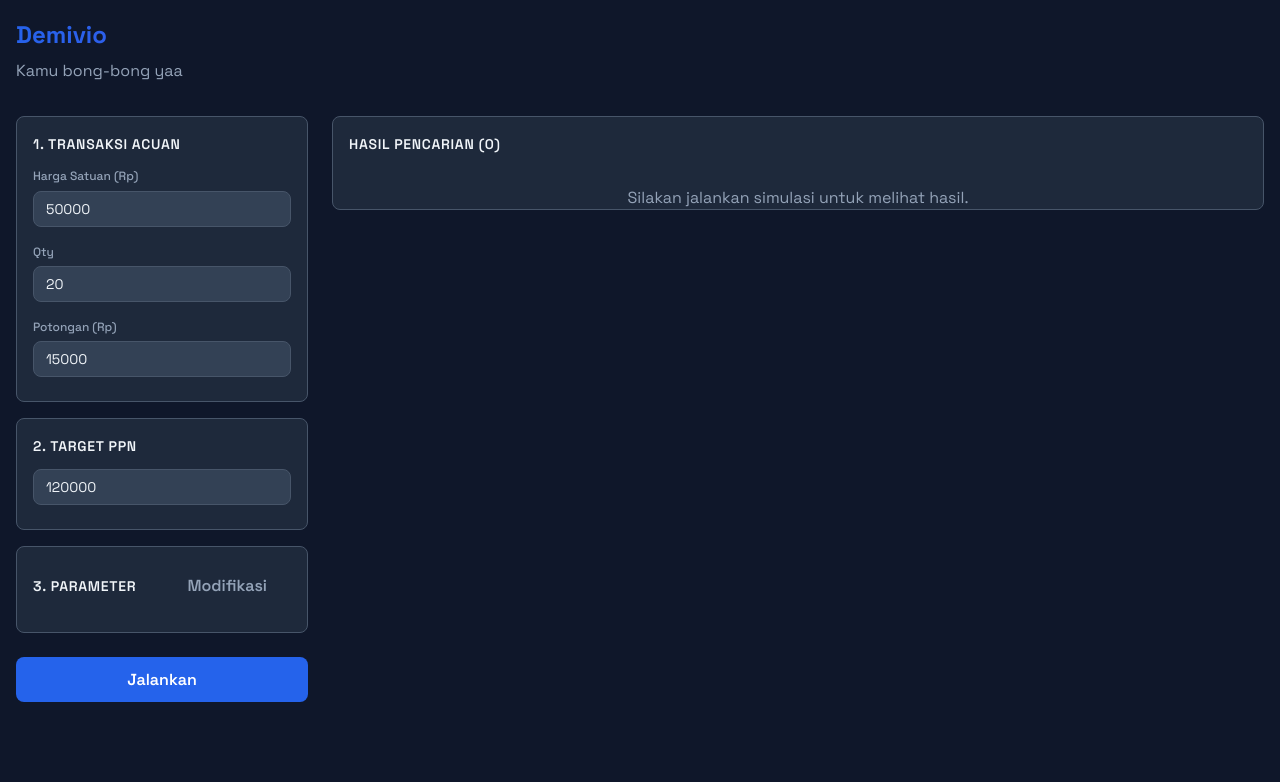
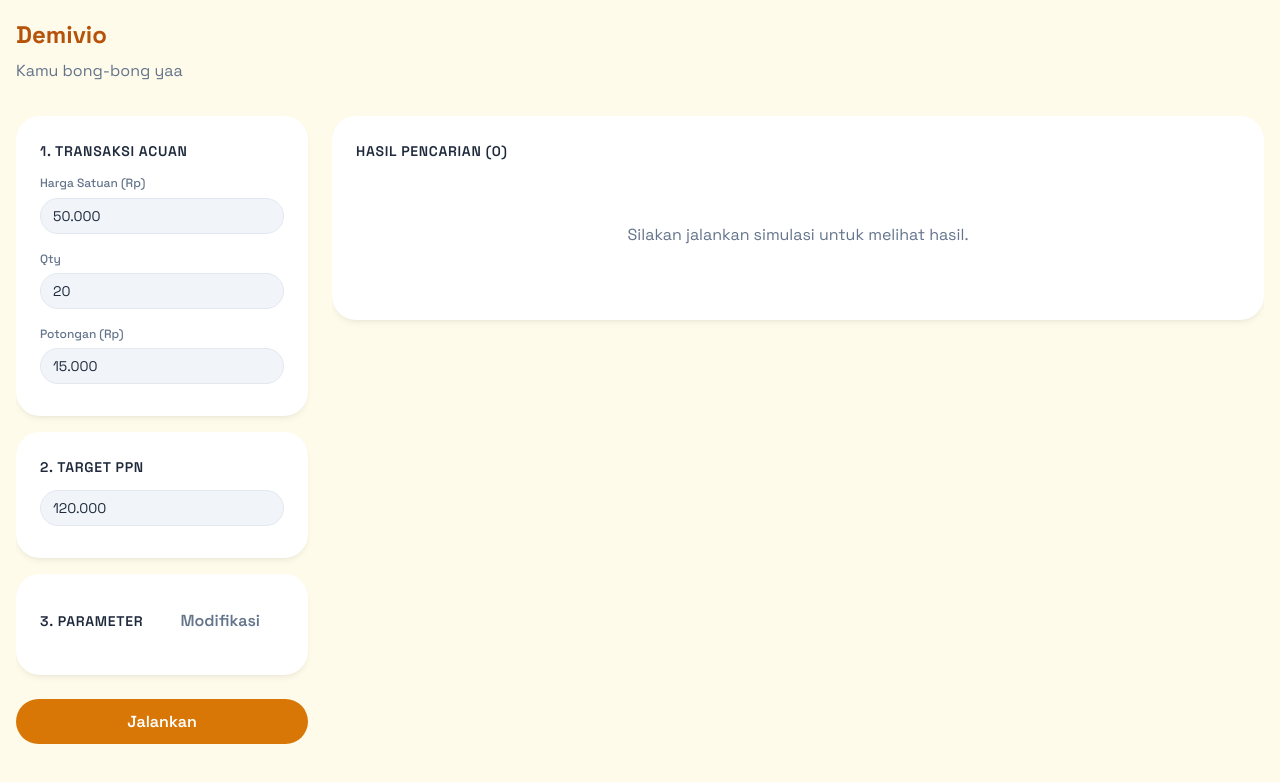
Before and after one commit to allababbot/demivio, a SvelteKit app: page / in a window 1280 px wide. Shown: the top 782 px of the page. Built offline with nearby package versions, Linux system fonts and the light colour scheme.

Commit message:
feat(ui): revamp styling to light/yellow, fix layout, add formatted inputs

```diff
--- a/src/app.css
+++ b/src/app.css
@@ -6,18 +6,19 @@
 }
 
 :root {
-  --primary: #2563eb;
-  --primary-dark: #1d4ed8;
-  --success: #10b981;
+  --primary: #d97706; /* amber-600 */
+  --primary-dark: #b45309; /* amber-700 */
+  --primary-light: #fcd34d; /* amber-300 */
+  --success: #059669; /* emerald-600 */
   --warning: #f59e0b;
-  --danger: #ef4444;
-  --bg: #0f172a;
-  --bg-card: #1e293b;
-  --bg-input: #334155;
-  --text: #f1f5f9;
-  --text-muted: #94a3b8;
-  --border: #475569;
-  --radius: 8px;
+  --danger: #dc2626;
+  --bg: #fffbeb; /* amber-50 */
+  --bg-card: #ffffff;
+  --bg-input: #f1f5f9;
+  --text: #1e293b; /* slate-800 */
+  --text-muted: #64748b; /* slate-500 */
+  --border: #e2e8f0; /* slate-200 */
+  --radius: 24px;
 }
 
 * {
@@ -65,10 +66,7 @@ h1 {
   font-size: 1.5rem;
   font-weight: 700;
   margin-bottom: 0.25rem;
-  background: linear-gradient(135deg, var(--primary), #7c3aed);
-  -webkit-background-clip: text;
-  -webkit-text-fill-color: transparent;
-  background-clip: text;
+  color: var(--primary-dark);
 }
 
 .subtitle {
@@ -109,16 +107,18 @@ h1 {
 .card {
   background: var(--bg-card);
   border-radius: var(--radius);
-  padding: 1rem;
-  border: 1px solid var(--border);
+  padding: 1.5rem;
+  border: none;
+  box-shadow: 0 4px 6px -1px rgb(0 0 0 / 0.05), 0 2px 4px -2px rgb(0 0 0 / 0.05);
   /* Removed height: 100% to allow auto-sizing */
 }
 
 /* Specific class for full-height cards (results) */
 .card-full {
-  height: 100%;
+  flex: 1;
   display: flex;
   flex-direction: column;
+  min-height: 0;
 }
 
 .card-title {
@@ -145,7 +145,7 @@ h1 {
 .btn-outline:hover {
   border-color: var(--primary);
   color: var(--primary);
-  background: rgba(37, 99, 235, 0.1);
+  background: rgba(251, 191, 36, 0.1); /* amber-400 at 10% */
 }
 
 .form-group {
@@ -252,8 +252,8 @@ input:focus {
 }
 
 .result-box {
-  background: linear-gradient(135deg, var(--bg-card), #1a2744);
-  border: 1px solid var(--border);
+  background: linear-gradient(135deg, #fff7ed, #fefce8);
+  border: 1px solid var(--primary-light);
   border-radius: var(--radius);
   padding: 1.5rem;
   margin-top: 1.5rem;
@@ -312,7 +312,7 @@ td {
 }
 
 tr:hover {
-  background: rgba(37, 99, 235, 0.1);
+  background: rgba(251, 191, 36, 0.05); /* amber-400 at 5% */
 }
 
 .badge {
@@ -348,7 +348,7 @@ tr:hover {
 
 .progress-fill {
   height: 100%;
-  background: linear-gradient(90deg, var(--primary), #7c3aed);
+  background: linear-gradient(90deg, var(--primary), var(--primary-light));
   transition: width 0.3s;
 }
 
--- /dev/null
+++ b/src/lib/components/NumberInput.svelte
@@ -0,0 +1,104 @@
+<script lang="ts">
+  import { createEventDispatcher } from 'svelte';
+
+  export let value: number | null = null;
+  export let min: number | undefined = undefined;
+  export let max: number | undefined = undefined;
+  export let placeholder: string = '';
+  export let disabled: boolean = false;
+
+  const dispatch = createEventDispatcher();
+  let inputElement: HTMLInputElement;
+  let isFocused = false;
+
+  // Format number (1000 -> 1.000)
+  function format(val: number | null): string {
+    if (val === null || val === undefined || isNaN(val)) return '';
+    return new Intl.NumberFormat('id-ID').format(val);
+  }
+
+  // Parse formatted string (1.000 -> 1000)
+  function parse(str: string): number | null {
+    if (!str) return null;
+    // Remove dots (thousands separator) and replace comma with dot (decimal) if any
+    const cleanStr = str.replace(/\./g, '').replace(',', '.');
+    const num = parseFloat(cleanStr);
+    return isNaN(num) ? null : num;
+  }
+
+  // Handle focus: show raw number
+  function handleFocus() {
+    isFocused = true;
+    if (inputElement) {
+        inputElement.type = 'number'; // Switch to number input for mobile keyboards
+        inputElement.value = value?.toString() ?? '';
+    }
+  }
+
+  // Handle blur: show formatted string
+  function handleBlur() {
+    isFocused = false;
+    if (inputElement) {
+       inputElement.type = 'text'; // Switch back to text for formatting
+       inputElement.value = format(value);
+    }
+  }
+
+  // Handle input changes
+  function handleInput(event: Event) {
+    const target = event.target as HTMLInputElement;
+    const rawValue = target.value;
+
+    // When type is text (unexpected during focus but possible), parse it
+    // When type is number (expected during focus), valueAsNumber might work
+
+    let newValue: number | null = null;
+
+    if (target.type === 'number') {
+        newValue = target.valueAsNumber;
+        if (isNaN(newValue)) newValue = null;
+    } else {
+        newValue = parse(rawValue);
+    }
+
+    value = newValue;
+    dispatch('input', event);
+  }
+
+  // Initialize display value
+  // We need to use action or reactive statement to set initial value because binding happens after mount
+  $: if (inputElement && !isFocused) {
+      inputElement.type = 'text';
+      inputElement.value = format(value);
+  }
+</script>
+
+<input
+  bind:this={inputElement}
+  type="text"
+  {placeholder}
+  {disabled}
+  {min}
+  {max}
+  on:focus={handleFocus}
+  on:blur={handleBlur}
+  on:input={handleInput}
+/>
+
+<style>
+  input {
+    width: 100%;
+    padding: 0.5rem 0.75rem;
+    border: 1px solid var(--border);
+    border-radius: var(--radius);
+    background: var(--bg-input);
+    color: var(--text);
+    font-size: 0.875rem;
+    transition: border-color 0.2s;
+  }
+
+  input:focus {
+    outline: none;
+    border-color: var(--primary);
+  }
+</style>
--- a/src/routes/+page.svelte
+++ b/src/routes/+page.svelte
@@ -1,5 +1,4 @@
 <script lang="ts">
-
 import Decimal from "decimal.js";
 import {
 	formatRupiah,
@@ -11,6 +10,7 @@ import {
 	getDefaultConfig,
 } from "$lib";
 import type { SimulationResult } from "$lib/types";
+import NumberInput from "$lib/components/NumberInput.svelte";
 
 // Simulate form
 let refPrice = 50000;
@@ -37,7 +37,10 @@ let showParameters = false;
 // Pagination
 let currentPage = 1;
 const itemsPerPage = 10;
-$: paginatedResults = simResults.slice((currentPage - 1) * itemsPerPage, currentPage * itemsPerPage);
+$: paginatedResults = simResults.slice(
+	(currentPage - 1) * itemsPerPage,
+	currentPage * itemsPerPage,
+);
 $: totalPages = Math.ceil(simResults.length / itemsPerPage);
 
 function changePage(newPage: number) {
@@ -87,7 +90,9 @@ function handleSimulate() {
 			simResults = runSimulation(config, (progress) => {
 				simProgress = progress;
 			});
-			simResults.sort((a, b) => a.ppnDifference.abs().minus(b.ppnDifference.abs()).toNumber());
+			simResults.sort((a, b) =>
+				a.ppnDifference.abs().minus(b.ppnDifference.abs()).toNumber(),
+			);
 
 			if (simResults.length === 0) {
 				simError =
@@ -116,15 +121,15 @@ function handleSimulate() {
         <div class="form-row">
           <div class="form-group">
             <label>Harga Satuan (Rp)</label>
-            <input type="number" bind:value={refPrice} min="0" />
+            <NumberInput bind:value={refPrice} min={0} />
           </div>
           <div class="form-group">
             <label>Qty</label>
-            <input type="number" bind:value={refQuantity} min="0" />
+            <NumberInput bind:value={refQuantity} min={0} />
           </div>
           <div class="form-group">
             <label>Potongan (Rp)</label>
-            <input type="number" bind:value={refDiscount} min="0" />
+            <NumberInput bind:value={refDiscount} min={0} />
           </div>
         </div>
       </div>
@@ -133,7 +138,7 @@ function handleSimulate() {
         <h2 class="card-title">2. Target PPN</h2>
         <div class="form-row">
           <div class="form-group">
-            <input type="number" bind:value={targetPpn} min="0" />
+            <NumberInput bind:value={targetPpn} min={0} />
           </div>
         </div>
       </div>
@@ -150,21 +155,21 @@ function handleSimulate() {
         <div class="form-row">
           <div class="form-group">
             <label>Var Harga (%)</label>
-            <input type="number" bind:value={priceVariance} min="0" max="100" />
+            <NumberInput bind:value={priceVariance} min={0} max={100} />
           </div>
           <div class="form-group">
             <label>Var Potongan (%)</label>
-            <input type="number" bind:value={discountVariance} min="0" max="100" />
+            <NumberInput bind:value={discountVariance} min={0} max={100} />
           </div>
         </div>
         <div class="form-row">
           <div class="form-group">
             <label>Qty Min</label>
-            <input type="number" bind:value={qtyMin} min="1" />
+            <NumberInput bind:value={qtyMin} min={1} />
           </div>
           <div class="form-group">
             <label>Qty Max</label>
-            <input type="number" bind:value={qtyMax} min="1" />
+            <NumberInput bind:value={qtyMax} min={1} />
           </div>
         </div>
 
@@ -245,7 +250,7 @@ function handleSimulate() {
             </div>
           {/if}
          {:else if !simRunning}
-            <div style="display: flex; align-items: center; justify-content: center; height: 100%; color: var(--text-muted);">
+            <div style="display: flex; align-items: center; justify-content: center; padding: 3rem 0; color: var(--text-muted);">
                 Silakan jalankan simulasi untuk melihat hasil.
             </div>
          {/if}
```
Lines whose indentation alone changed are shown as unchanged.
